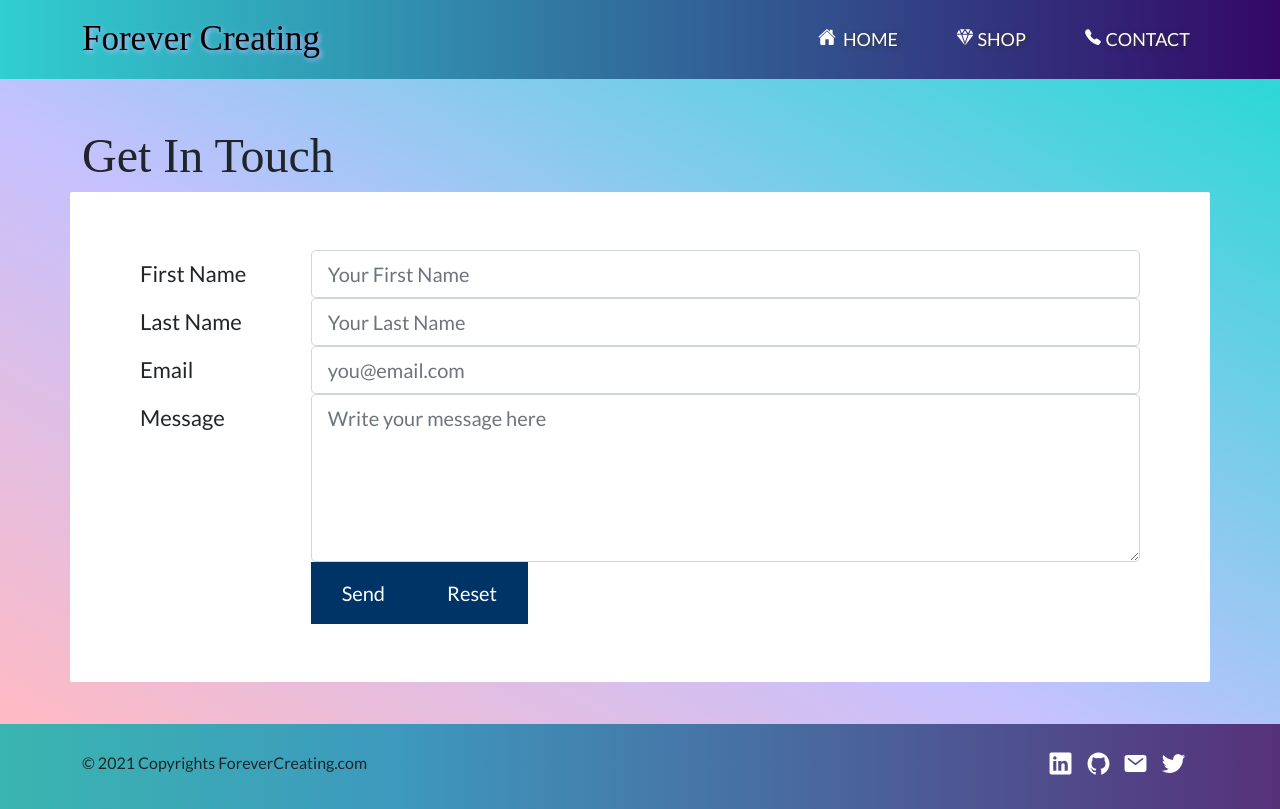
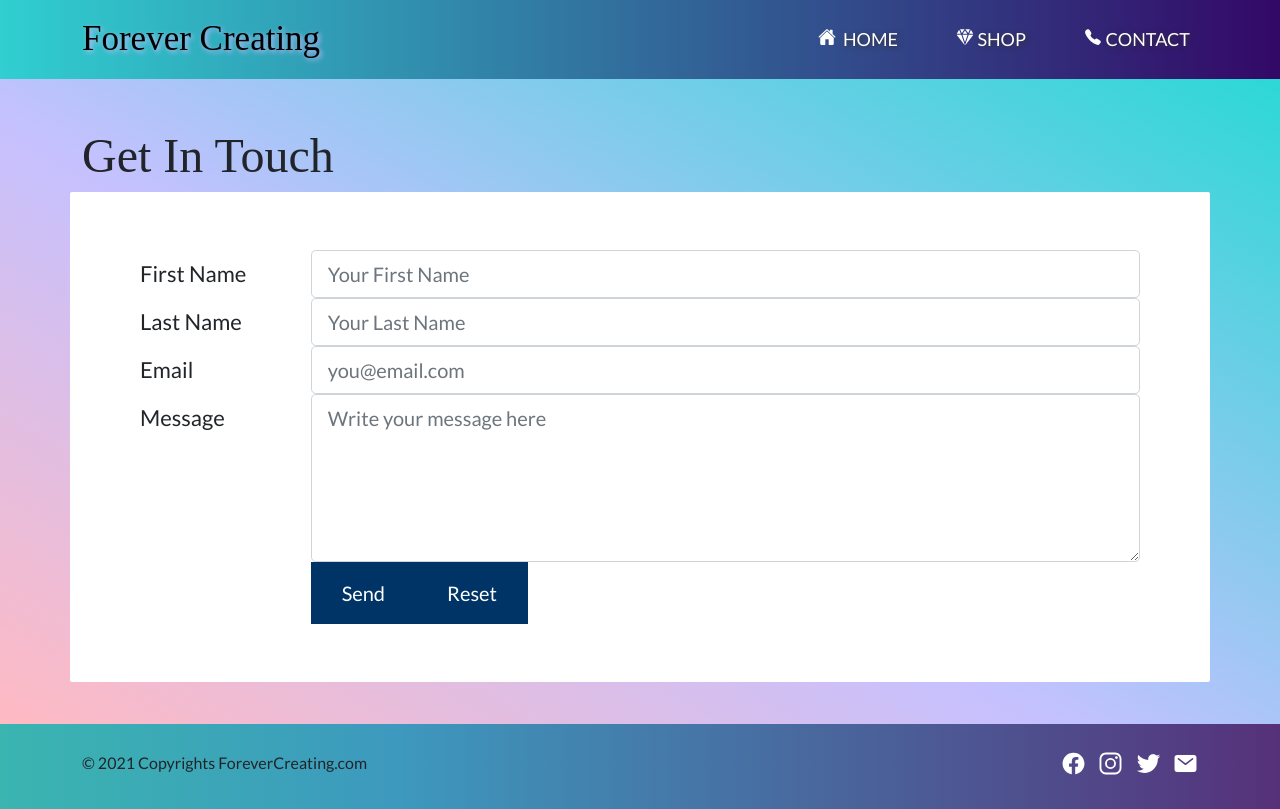
Before and after one commit to Pracasap/Clay-Earrings, a React (Create React App) app: page /contact in a window 1280 px wide. Built offline with nearby package versions, Linux system fonts and the light colour scheme; a web font is replaced by a local one.

Commit message:
changed icons on footercomponent

```diff
--- a/src/Components/FooterComponent.js
+++ b/src/Components/FooterComponent.js
@@ -9,18 +9,18 @@ function Footer() {
                         <h6>© 2021 Copyrights ForeverCreating.com</h6>
                     </div>
                     <div className="col-md-6 social-links d-flex justify-content-end align-items-end">
-                        <a href="https://www.linkedin.com/in/prakashsapkota7/" target="_blank" rel="noreferrer">
-                        <span className="footer-icon"><ion-icon name="logo-linkedin" /></span>
+                        <a href="https://www.facebook.com/forevercreating" target="_blank" rel="noreferrer">
+                        <span className="footer-icon"><ion-icon name="logo-facebook" /></span>
                         </a>&#8194;
-                        <a href="http://github.com/pracasap" target="_blank" rel="noreferrer">
-                        <span className="footer-icon"><ion-icon name="logo-github" /></span>
+                        <a href="http://instagram.com/forevercreating" target="_blank" rel="noreferrer">
+                        <span className="footer-icon"><ion-icon name="logo-instagram" /></span>
                         </a>&#8194;
-                        <a href="mailto:optimistic.prakash@gmail.com" target="_blank" rel="noreferrer">
-                        <span className="footer-icon"><ion-icon name="mail" /></span>
-                        </a>&#8194;
-                        <a href="http://twitter.com/enceder_" target="_blank" rel="noreferrer">
+                        <a href="http://twitter.com/forevercreating" target="_blank" rel="noreferrer">
                         <span className="footer-icon"><ion-icon name="logo-twitter" /></span>
                         </a>&#8194;
+                        <a href="mailto:forevercreating@gmail.com" target="_blank" rel="noreferrer">
+                        <span className="footer-icon"><ion-icon name="mail" /></span>
+                        </a>
                     </div>
                 </div>
             </div>
```
